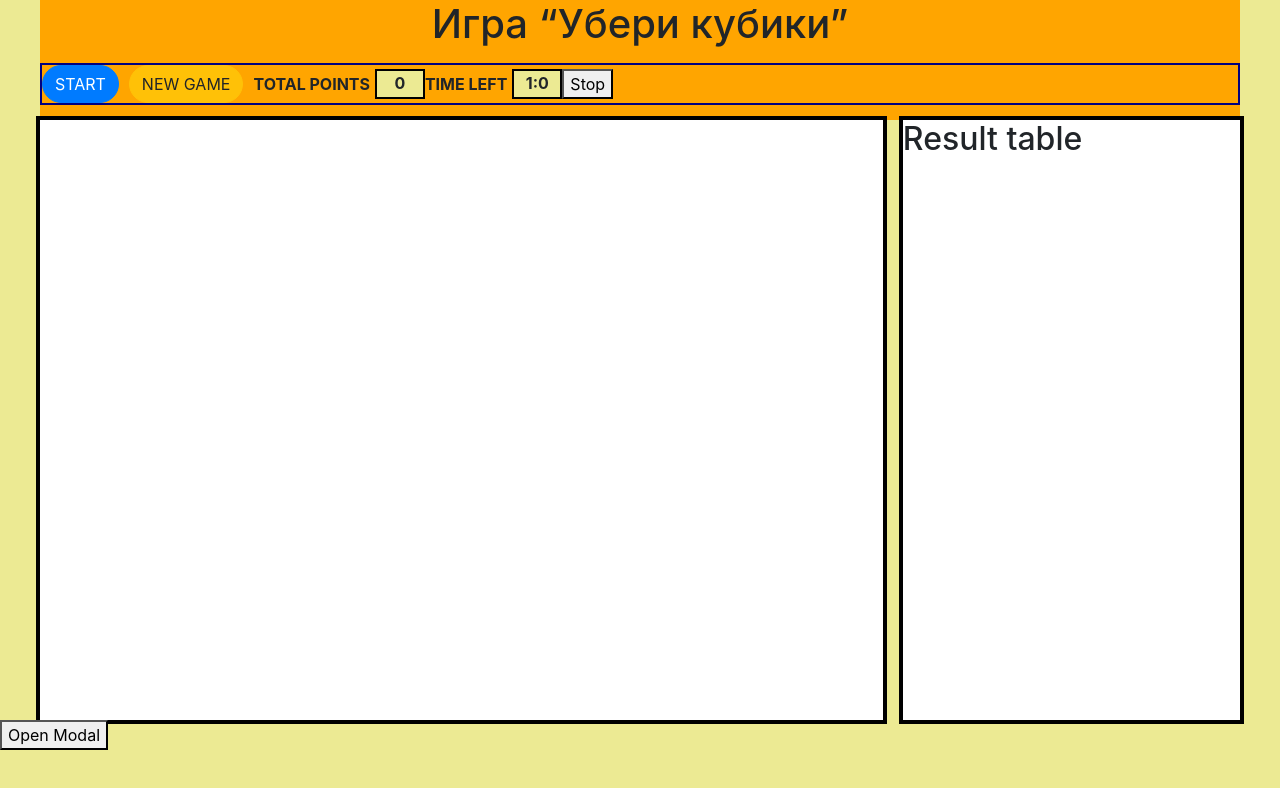
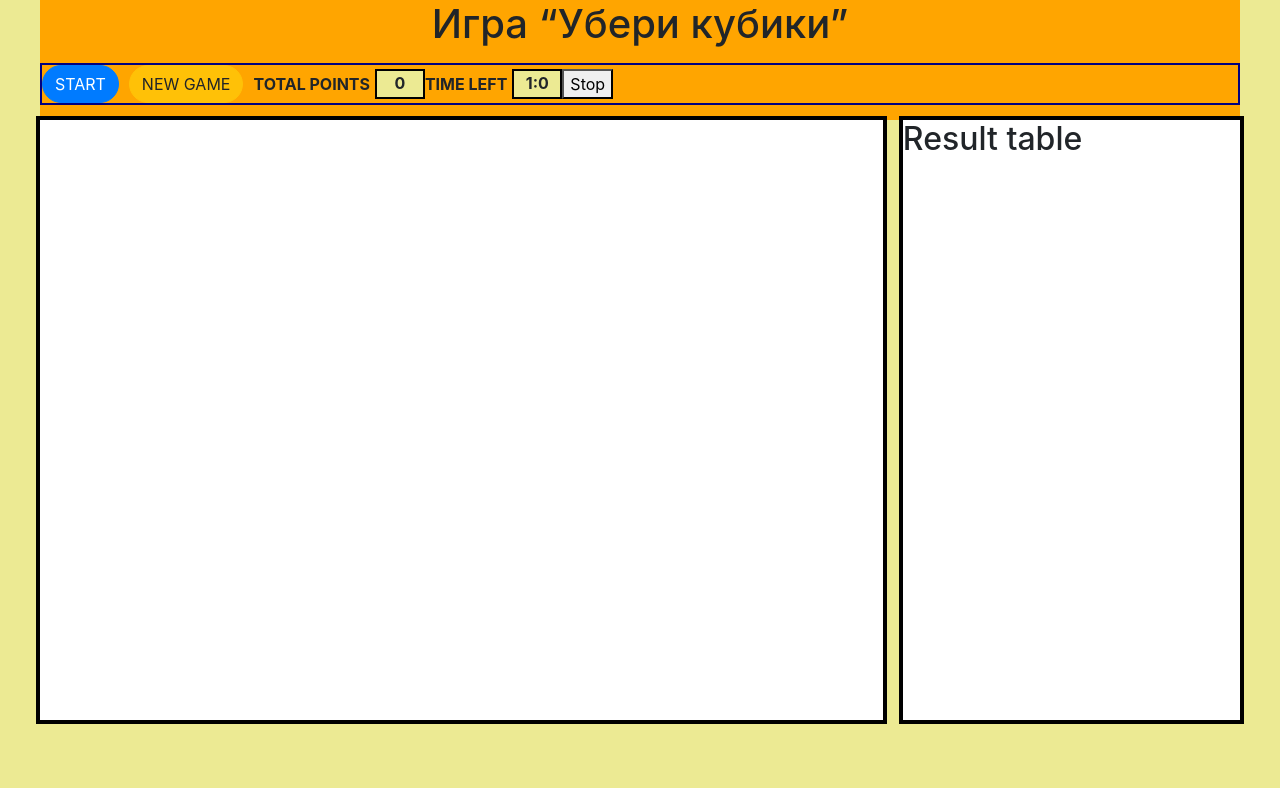
Before and after one commit to StepinaHelen/Game-CollectTheCubes, a plain HTML site: page index.html in a window 1280 px wide. Drawn offline with nearby package versions, Linux system fonts and the light colour scheme.

Commit message:
коментт модалку

```diff
--- a/index.html
+++ b/index.html
@@ -44,7 +44,7 @@
         </div>
     </div>
 
-    <button id="btn_modal_window">Open Modal</button>
+    <!-- <button id="btn_modal_window">Open Modal</button> -->
     <div id="my_modal" class="modal">
         <div class="modal_content">
             <span class="close_modal_window">×</span>
```
